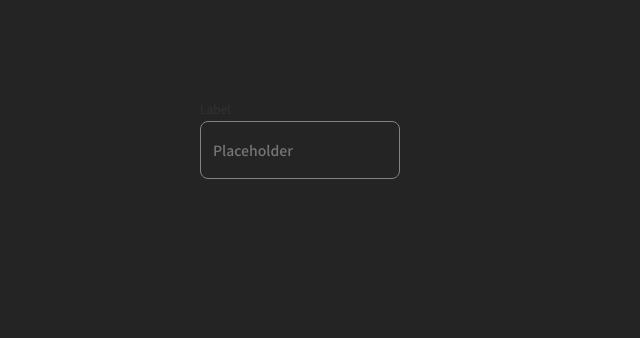
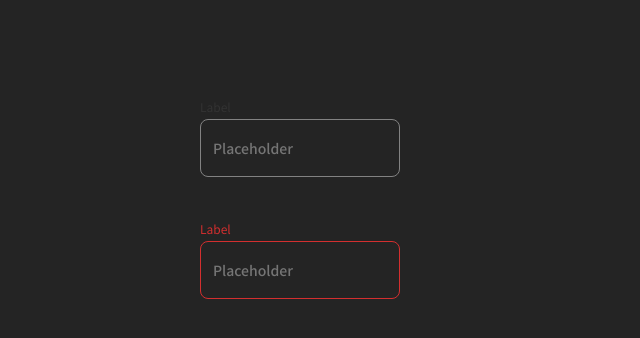
Before and after one commit to Adrian-Oliveira/-devChallenges__buttonComponent-Adrian-Oliveira-devChallenges__inputComponent, a React (Vite) app: page / in a window 1280 px wide. Shown: the top 338 px of the page, without its empty margins (0-640 px from the left). Built offline with nearby package versions, Linux system fonts and the light colour scheme.

Commit message:
Error state added

```diff
--- a/src/App.tsx
+++ b/src/App.tsx
@@ -8,6 +8,7 @@ function App() {
   return (
     <div className="App">
       <Input/>
+      <Input error/>
     </div>
   )
 }
--- a/src/components/Input/Input.tsx
+++ b/src/components/Input/Input.tsx
@@ -6,6 +6,7 @@ interface Props {
     label?:string,
     className?:string,
     placeHolder?:string,
+    error?:boolean,
     disabled?: boolean,
     startIcon?:string,
     endIcon?:string,
@@ -14,26 +15,26 @@ interface Props {
 
 type Ref = HTMLInputElement;
 
-const Input = forwardRef<Ref,Props >(({label ="Label", className="",  disabled = false,
-                                        placeHolder = "Placeholder",
+const Input = forwardRef<Ref,Props >(({label ="Label", className="", placeHolder = "Placeholder",
+                                        error= false, disabled = false,
                                         startIcon= '',endIcon= '',size = "md", },
                                         ref)=>{
 
     return(
-        <div className={`${className} inputComponent`}>
-            <label htmlFor="input" className='inputComponent__label'>{label}</label>
+        <div className={`inputComponent
+                        ${error?'inputComponent--error':''}
+                        s${className}`}>
             <input
                 type='text'
                 name='input'
-                id='input'
-
-                className='inputComponent__input'
+                className="inputComponent__input"
 
                 disabled={disabled}
                 placeholder={placeHolder}
                 ref={ref}>
 
             </input>
+            <label htmlFor="input" className='inputComponent__label'>{label}</label>
         </div>
     );
 }
--- a/src/components/Input/input.scss
+++ b/src/components/Input/input.scss
@@ -2,50 +2,60 @@
 
 .inputComponent{
     display: flex;
-    flex-direction: column;
+    flex-direction: column-reverse;
     gap: .4rem;
     width: 20rem;
     height: 7.7rem;
 
+
     &__label{
+        font: normal 400  1.2rem/1.7rem "Noto Sans JP";
 
-        font-family: 'Noto Sans JP';
-        font-style: normal;
-        font-weight: 400;
-        font-size: 12px;
-        line-height: 17px;
-
-        /* Gray 1 */
         color: #333333;
-
-        &:focus{
-            color: #2962FF;
-
-        }
     }
-
     &__input{
-        font-family: 'Noto Sans JP';
-        font-style: normal;
-        font-weight: 500;
-        font-size: 14px;
-        line-height: 20px;
+        font: normal 500 1.4rem/2rem 'Noto Sans JP';
 
         padding: 1.8rem 1.2rem;
 
-        /* Gray 3 */
         color: #828282;
 
-        /* Gray 3 */
         border: 1px solid #828282;
         border-radius: 8px;
 
         &:hover{
-            border-color: #333333;;
+            border-color: #333333;
         }
 
         &:focus{
             border-color: #2962FF;
+
+            + label{
+                color: #2962FF;
+            }
         }
     }
+
+    &--error{
+        input{
+            border-color: #D32F2F;
+            &:focus{
+                border-color: #D32F2F;
+            }
+            &:focus + label{
+                color: #D32F2F;
+            }
+
+            &:hover{
+                border-color: #333333;
+            }
+            &:hover + label{
+                color: #333333;
+            }
+        }
+        label{
+            color: #D32F2F;
+        }
+
+    }
 }
```
